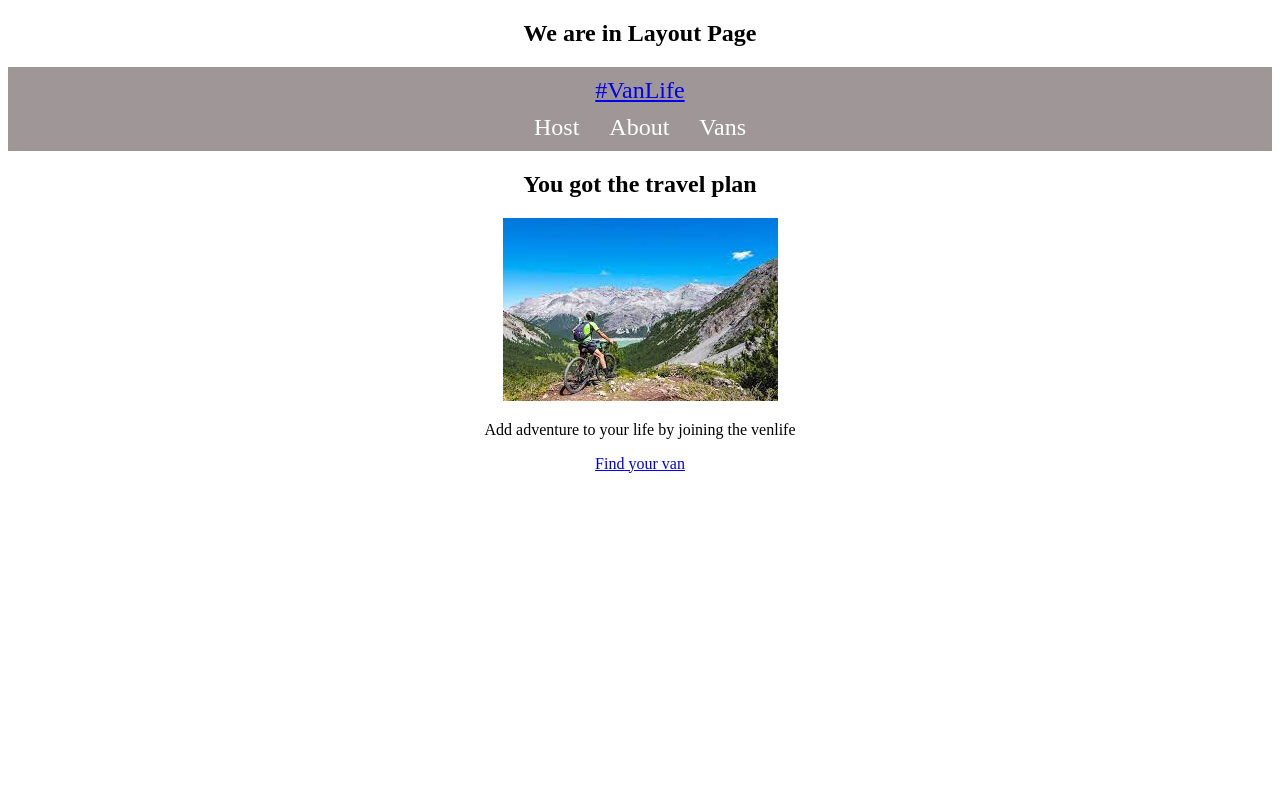
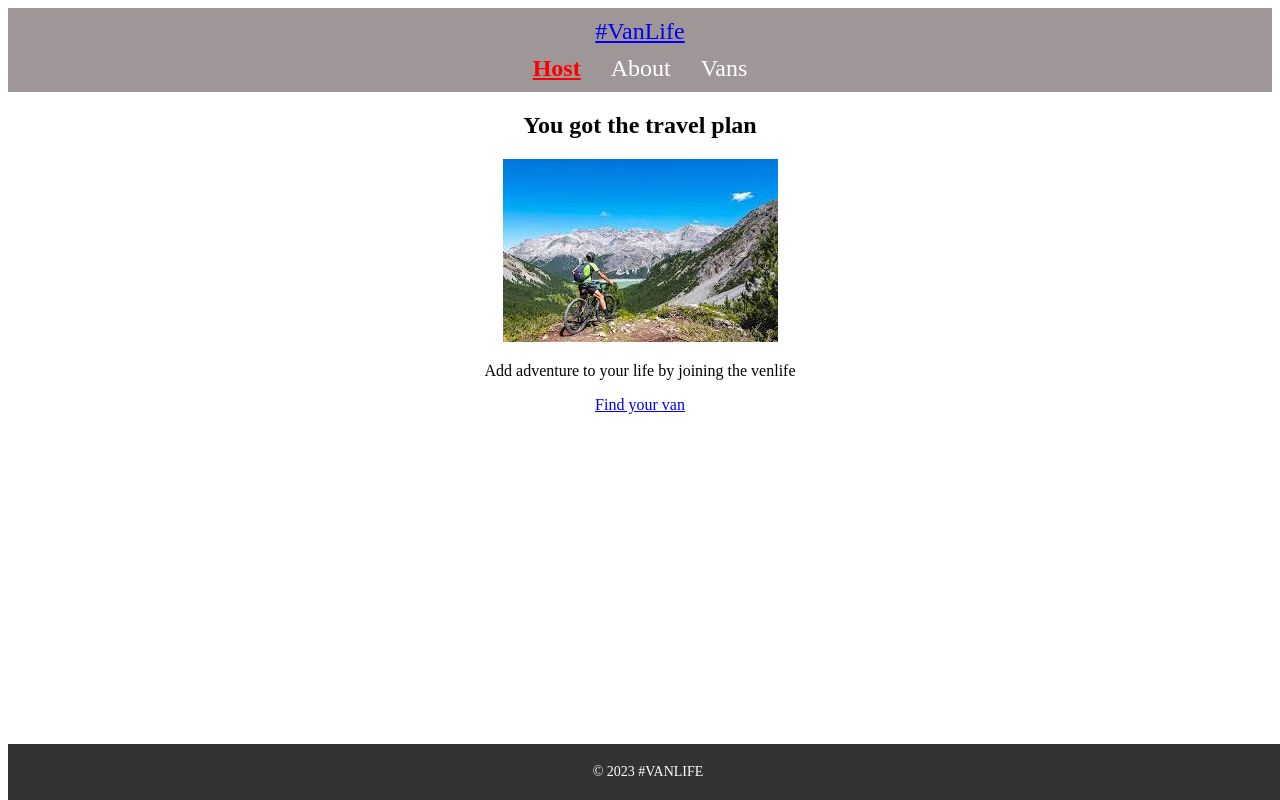
Before and after one commit to amaity-digi/react-router-dom-6, a React (Vite) app: page / in a window 1280 px wide. Built offline with nearby package versions, Linux system fonts and the light colour scheme.

Commit message:
implemented navlink and index route

```diff
--- a/src/App.css
+++ b/src/App.css
@@ -26,3 +26,23 @@ header {
   .nav a:hover {
     text-decoration: underline;
   }
+
+.container {
+  max-width: 1200px;
+  margin: 0 auto;
+}
+
+footer p {
+  font-size: 14px;
+  margin: 0;
+}
+
+footer {
+  background-color: #333;
+  color: #fff;
+  padding: 20px 0;
+  text-align: center;
+  position: fixed;
+  bottom: 0;
+  width: 100%;
+}
--- a/src/App.jsx
+++ b/src/App.jsx
@@ -4,6 +4,7 @@ import Home from "./pages/Home";
 import Vans from "./pages/Vans";
 import VanDetails from "./pages/VanDetails";
 import Layout from "./components/Layout";
+import Dashboard from "./pages/Host/Dashboard";
 import Income from "./pages/Host/Income";
 import Reviews from "./pages/Host/Reviews";
 
@@ -14,15 +15,16 @@ function App() {
   return (
     <BrowserRouter>
       <Routes>
-        <Route element={<Layout />}>
-          <Route path="/" element={<Home />} />
+        <Route path="/" element={<Layout />}>
+          <Route  index element={<Home />} />
           <Route path="/about" element={<About />} />
           <Route path="/vans" element={<Vans />} />
           <Route path="/vans/:id" element={<VanDetails />} />
 
-          <Route path="/host" element={<HostLayout />}>
-            <Route path="/host/income" element={<Income />} />
-            <Route path="/host/reviews" element={<Reviews />} />
+          <Route path="host"  element={<HostLayout />}>
+            <Route index element={<Dashboard />}/>
+            <Route path="income" element={<Income />} />
+            <Route path="reviews" element={<Reviews />} />
           </Route>
         </Route>
       </Routes>
@@ -31,3 +33,18 @@ function App() {
 }
 
 export default App;
+
+
+//1. Why we used nested route ?
+// Whenwver we have shared UI b/w routes in our application that time we used nested route.
+
+//2. What is layout Route??
+// It is the parent route of some nested routes that contains just the portion of the UI
+// that will be shared.It will use an outlet component.
+
+//3. What does Outlet compoent do?
+// We have a parent Route that's wrapping children routes. It renders the matching child
+// route's element props given in its route defination.
+
+//4. What is Index route?
+//It's a default route, we want to render when the path of the parent route matches.
--- /dev/null
+++ b/src/components/Footer.jsx
@@ -0,0 +1,12 @@
+
+function Footer() {
+  return (
+    <footer>
+      <div className="container">
+        <p>&copy; 2023 #VANLIFE</p>
+      </div>
+    </footer>
+  )
+}
+
+export default Footer
--- a/src/components/Header.jsx
+++ b/src/components/Header.jsx
@@ -1,13 +1,18 @@
-import { Link } from "react-router-dom";
+import { NavLink, Link } from "react-router-dom";
 
 function Header() {
+  const activeStyle = {
+    fontWeight: "bold",
+    textDecoration: "underline",
+    color: "red"
+  }
   return (
     <header>
       <Link to="/">#VanLife</Link>
       <nav className="nav">
-        <Link to="/host">Host</Link>
-        <Link to="/about">About</Link>
-        <Link to="/vans">Vans</Link>
+        <NavLink to="/" style={({isActive}) => isActive ? activeStyle : null}>Host</NavLink>
+        <NavLink to="/about" style={({isActive}) => isActive ? activeStyle : null}>About</NavLink>
+        <NavLink to="/vans" style={({isActive}) => isActive ? activeStyle : null}>Vans</NavLink>
       </nav>
     </header>
   );
--- a/src/components/Layout.jsx
+++ b/src/components/Layout.jsx
@@ -1,15 +1,15 @@
-import { Outlet } from "react-router-dom"
-import Header from "./Header"
+import { Outlet } from "react-router-dom";
+import Header from "./Header";
+import Footer from "./Footer";
 
 function Layout() {
   return (
     <>
-
-    <h2>We are in Layout Page</h2>
-    <Header />
-    <Outlet />
+      <Header />
+      <Outlet />
+      <Footer />
     </>
-  )
+  );
 }
 
-export default Layout
+export default Layout;
```
